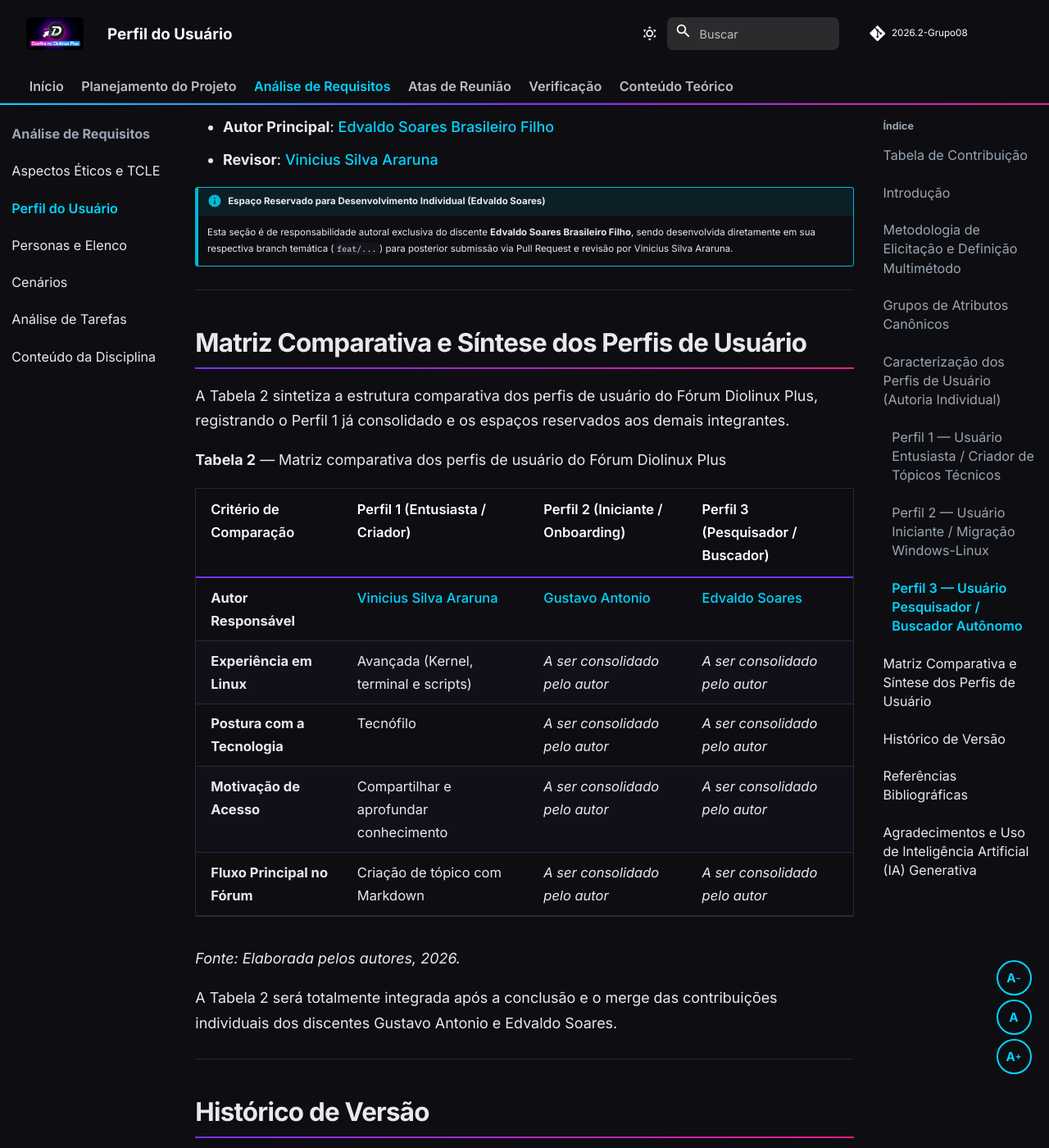
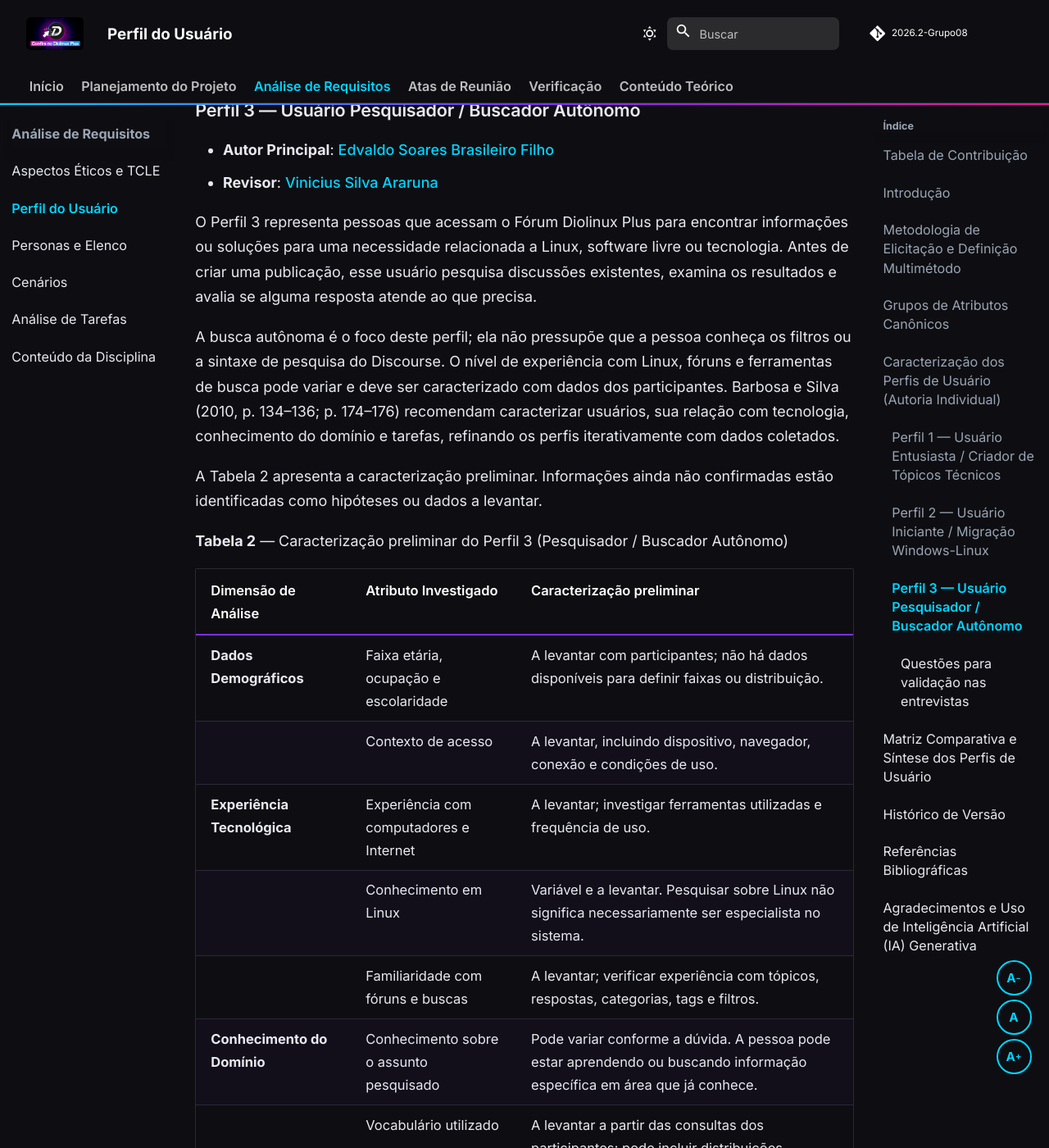
Before and after one commit to Interacao-Humano-Computador/2026.2-Grupo08, an MkDocs documentation site: the page built from docs/analise-requisitos/perfil-usuario.md, in a window 1280 px wide and 1400 px high, scrolled down 4877 px. Shown: the whole window at 82% size. Built offline with MkDocs 1.6.1 and Material for MkDocs 9.7.7, drawn with Linux system fonts in a browser that asks for light colours; comment, search, counter and statistics services are not loaded; some of the changed text lies outside the part shown.

Commit message:
docs(perfil): adiciona perfil preliminar de buscador

```diff
--- a/docs/analise-requisitos/perfil-usuario.md
+++ b/docs/analise-requisitos/perfil-usuario.md
@@ -4,7 +4,7 @@
 
 | Integrante | Contribuição no Artefato | Data | Ferramenta de IA e Contribuição |
 | :--- | :--- | :---: | :--- |
-| [Edvaldo Soares Brasileiro Filho](https://github.com/PajeMurici-dev) | [Autoria individual do Perfil 3 (Pesquisador / Buscador)](#perfil-3-usuario-pesquisador-buscador-autonomo) | 26/09/2026 | *A ser desenvolvido pelo discente em sua branch de trabalho* |
+| [Edvaldo Soares Brasileiro Filho](https://github.com/PajeMurici-dev) | Elaboração preliminar do Perfil 3 com apoio de IA generativa; validação empírica pendente. | 26/09/2026 | LLM: apoio na estruturação do rascunho; revisar e validar pelo autor |
 | [Gustavo Antonio Rodrigues e Silva](https://github.com/gus-ant) | [Autoria individual do Perfil 2 (Iniciante / Onboarding)](#perfil-2-usuario-iniciante-migracao-windows-linux) | 26/09/2026 | *A ser desenvolvido pelo discente em sua branch de trabalho* |
 | [Vinicius Silva Araruna](https://github.com/ViniciusA05) | [Estruturação metodológica, fundamentação canônica e autoria individual do Perfil 1 (Entusiasta / Criador)](#perfil-1-usuario-entusiasta-criador-de-topicos-tecnicos) | 26/09/2026 | Suporte na estruturação Markdown e tabelas |
 
@@ -89,8 +89,51 @@ Conforme evidenciado na Tabela 1, o Perfil 1 valoriza aceleradores de interface,
 - **Autor Principal**: [Edvaldo Soares Brasileiro Filho](https://github.com/PajeMurici-dev)
 - **Revisor**: [Vinicius Silva Araruna](https://github.com/ViniciusA05)
 
-!!! info "Espaço Reservado para Desenvolvimento Individual (Edvaldo Soares)"
-    Esta seção é de responsabilidade autoral exclusiva do discente **Edvaldo Soares Brasileiro Filho**, sendo desenvolvida diretamente em sua respectiva branch temática (`feat/...`) para posterior submissão via Pull Request e revisão por Vinicius Silva Araruna.
+O Perfil 3 representa pessoas que acessam o Fórum Diolinux Plus para encontrar informações ou soluções para uma necessidade relacionada a Linux, software livre ou tecnologia. Antes de criar uma publicação, esse usuário pesquisa discussões existentes, examina os resultados e avalia se alguma resposta atende ao que precisa.
+
+A busca autônoma é o foco deste perfil; ela não pressupõe que a pessoa conheça os filtros ou a sintaxe de pesquisa do Discourse. O nível de experiência com Linux, fóruns e ferramentas de busca pode variar e deve ser caracterizado com dados dos participantes. Barbosa e Silva (2010, p. 134–136; p. 174–176) recomendam caracterizar usuários, sua relação com tecnologia, conhecimento do domínio e tarefas, refinando os perfis iterativamente com dados coletados.
+
+A Tabela 2 apresenta a caracterização preliminar. Informações ainda não confirmadas estão identificadas como hipóteses ou dados a levantar.
+
+**Tabela 2** — Caracterização preliminar do Perfil 3 (Pesquisador / Buscador Autônomo)
+
+| Dimensão de Análise | Atributo Investigado | Caracterização preliminar |
+| :--- | :--- | :--- |
+| **Dados Demográficos** | Faixa etária, ocupação e escolaridade | A levantar com participantes; não há dados disponíveis para definir faixas ou distribuição. |
+| | Contexto de acesso | A levantar, incluindo dispositivo, navegador, conexão e condições de uso. |
+| **Experiência Tecnológica** | Experiência com computadores e Internet | A levantar; investigar ferramentas utilizadas e frequência de uso. |
+| | Conhecimento em Linux | Variável e a levantar. Pesquisar sobre Linux não significa necessariamente ser especialista no sistema. |
+| | Familiaridade com fóruns e buscas | A levantar; verificar experiência com tópicos, respostas, categorias, tags e filtros. |
+| **Conhecimento do Domínio** | Conhecimento sobre o assunto pesquisado | Pode variar conforme a dúvida. A pessoa pode estar aprendendo ou buscando informação específica em área que já conhece. |
+| | Vocabulário utilizado | A levantar a partir das consultas dos participantes; pode incluir distribuições, programas, dispositivos ou mensagens de erro. |
+| **Atitudes com a Tecnologia** | Motivação de acesso | **Hipótese a validar:** resolver uma necessidade ou aprender sobre um assunto consultando informações existentes antes de perguntar à comunidade. |
+| | Estratégia de aprendizagem | A levantar; investigar se prefere testar soluções, ler tutoriais, comparar respostas ou pedir ajuda. |
+| | Confiança nos resultados | A levantar; verificar como avalia clareza, atualidade, relevância e confiabilidade das respostas. |
+| **Tarefas Primárias no Fórum** | Busca de informação | Formular consulta relacionada à necessidade e examinar os resultados. |
+| | Avaliação dos resultados | Comparar títulos, categorias, datas e conteúdo das discussões para escolher quais parecem relevantes. |
+| | Verificação de solução | Ler respostas e verificar se alguma atende à necessidade e parece aplicável ao contexto. |
+| **Tarefas Secundárias** | Refinamento da busca | Alterar termos ou aplicar/remover filtros quando os resultados iniciais não forem suficientes. |
+| | Participação na comunidade | **Hipótese a validar:** acompanhar ou responder a uma discussão; criar tópico quando a busca não encontrar resposta adequada. |
+| **Necessidades de Interação** | Compreensão dos resultados | Títulos informativos e contexto suficiente para decidir quais resultados abrir. |
+| | Refinamento da consulta | Filtros e opções de ordenação compreensíveis, com indicação clara de quais estão ativos. |
+| | Avaliação da informação | Informações que ajudem a avaliar relevância e atualidade, como data, categoria e eventual indicação de solução aceita, se disponível. |
+| **Dificuldades e Consequências** | Formulação e refinamento da busca | **Hipóteses a validar:** dificuldade para escolher termos específicos, entender filtros ou combinar critérios. |
+| | Seleção de resultados | **Hipótese a validar:** dificuldade para diferenciar resultados semelhantes ou avaliar se uma discussão antiga ainda se aplica. |
+| | Resultado irrelevante ou desatualizado | Pode gerar retrabalho, orientação inadequada ou desistência; frequência e gravidade devem ser investigadas. |
+| **Frequência e Duração** | Frequência e duração das buscas | A levantar por entrevista ou observação; não devem ser presumidas. |
+| | Importância da tarefa | Relacionada ao objetivo que motivou o acesso; urgência e importância devem ser investigadas em cada contexto. |
+
+_Fonte: Elaborada por [Edvaldo Soares Brasileiro Filho](https://github.com/PajeMurici-dev), 2026. Caracterização preliminar, sujeita à validação com usuários._
+
+Conforme sintetizado na Tabela 2, este perfil precisa localizar discussões pertinentes, compreender os resultados e avaliar se uma resposta atende à sua necessidade. As entrevistas e a observação da tarefa de busca devem confirmar ou revisar as hipóteses, especialmente quanto à experiência com Linux, aos hábitos de pesquisa, ao uso de filtros e aos critérios de confiança nas respostas.
+
+#### Questões para validação nas entrevistas
+
+1. Antes de publicar uma pergunta, como você tenta encontrar uma resposta no fórum?
+2. Que palavras costuma usar na busca? Como decide se deve alterar os termos?
+3. Você usa filtros? Quais? Como entende o efeito de cada um?
+4. Como decide quais resultados abrir e se uma resposta é confiável e atual?
+5. Quando a busca não resolve sua necessidade, o que faz em seguida?
 
 ---
 
@@ -103,14 +146,14 @@ A Tabela 2 sintetiza a estrutura comparativa dos perfis de usuário do Fórum Di
 | Critério de Comparação | Perfil 1 (Entusiasta / Criador) | Perfil 2 (Iniciante / Onboarding) | Perfil 3 (Pesquisador / Buscador) |
 | :--- | :--- | :--- | :--- |
 | **Autor Responsável** | [Vinicius Silva Araruna](https://github.com/ViniciusA05) | [Gustavo Antonio](https://github.com/gus-ant) | [Edvaldo Soares](https://github.com/PajeMurici-dev) |
-| **Experiência em Linux** | Avançada (Kernel, terminal e scripts) | *A ser consolidado pelo autor* | *A ser consolidado pelo autor* |
-| **Postura com a Tecnologia** | Tecnófilo | *A ser consolidado pelo autor* | *A ser consolidado pelo autor* |
-| **Motivação de Acesso** | Compartilhar e aprofundar conhecimento | *A ser consolidado pelo autor* | *A ser consolidado pelo autor* |
-| **Fluxo Principal no Fórum** | Criação de tópico com Markdown | *A ser consolidado pelo autor* | *A ser consolidado pelo autor* |
+| **Experiência em Linux** | Avançada (Kernel, terminal e scripts) | A levantar | Variável; a levantar |
+| **Postura com a Tecnologia** | Tecnófilo | A levantar | Hipótese: busca autônoma; validar |
+| **Motivação de Acesso** | Compartilhar e aprofundar conhecimento | A levantar | Hipótese: localizar informação antes de perguntar; validar |
+| **Fluxo Principal no Fórum** | Criação de tópico com Markdown | A levantar | Busca, avaliação e refinamento de resultados |
 
 _Fonte: Elaborada pelos autores, 2026._
 
-A Tabela 2 será totalmente integrada após a conclusão e o merge das contribuições individuais dos discentes Gustavo Antonio e Edvaldo Soares.
+A matriz será revisada após a consolidação do Perfil 2 e a validação dos dados empíricos dos três perfis.
 
 ---
 
@@ -123,6 +166,7 @@ A Tabela 3 documenta o histórico de versões deste artefato.
 | Versão | Data | Descrição | Autor(es) | Revisor(es) |
 | :---: | :---: | :--- | :---: | :---: |
 | `1.0` | 26/09/2026 | Estruturação metodológica, fundamentação canônica e elaboração individual do Perfil 1 por Vinicius Silva Araruna | [Vinicius Silva Araruna](https://github.com/ViniciusA05) | [Revisão Circular 360º](https://github.com/Interacao-Humano-Computador/2026.2-Grupo08) |
+| `1.1` | 26/09/2026 | Inclusão do rascunho preliminar do Perfil 3; validação empírica pendente | [Edvaldo Soares Brasileiro Filho](https://github.com/PajeMurici-dev), com apoio de IA generativa | [Vinicius Silva Araruna](https://github.com/ViniciusA05) |
 
 _Fonte: Elaborada pelos autores, 2026._
 
@@ -144,4 +188,4 @@ _Fonte: Elaborada pelos autores, 2026._
 
 ## Agradecimentos e Uso de Inteligência Artificial (IA) Generativa
 
-Durante a organização do layout em Markdown e padronização das tabelas deste artefato, foi utilizado suporte supervisionado de Inteligência Artificial Generativa (LLM). Toda a caracterização empírica do Perfil 1, fundamentação metodológica e estruturação foram concebidas, redigidas e validadas por Vinicius Silva Araruna.
+Durante a preparação deste artefato, foi utilizado suporte de Inteligência Artificial Generativa para estruturar o rascunho preliminar do Perfil 3 e auxiliar na formatação Markdown. As hipóteses desse perfil ainda precisam ser revisadas pelo autor e validadas com usuários; não são apresentadas como resultados empíricos.
```
